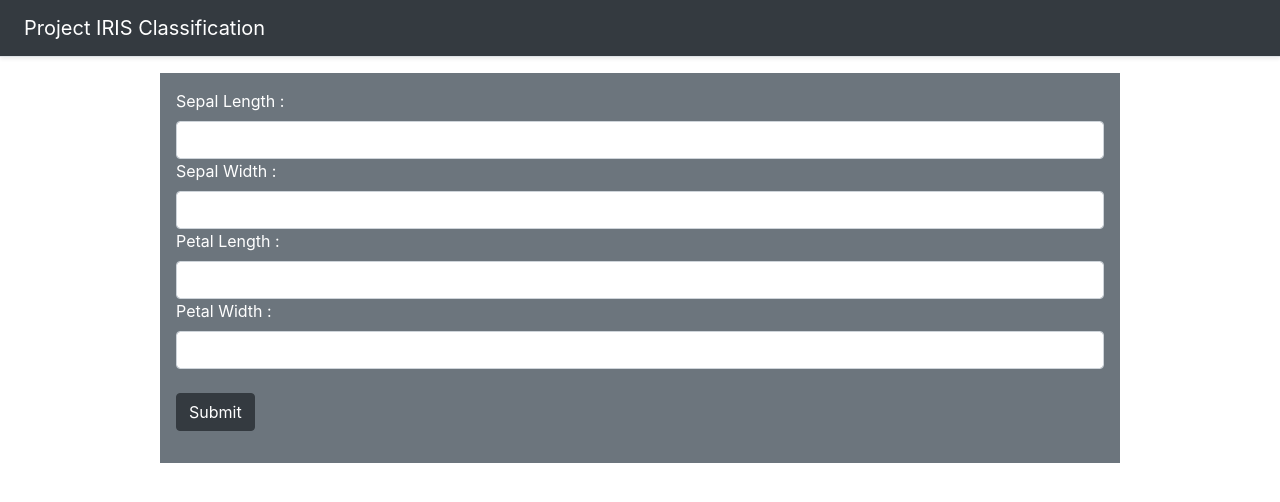
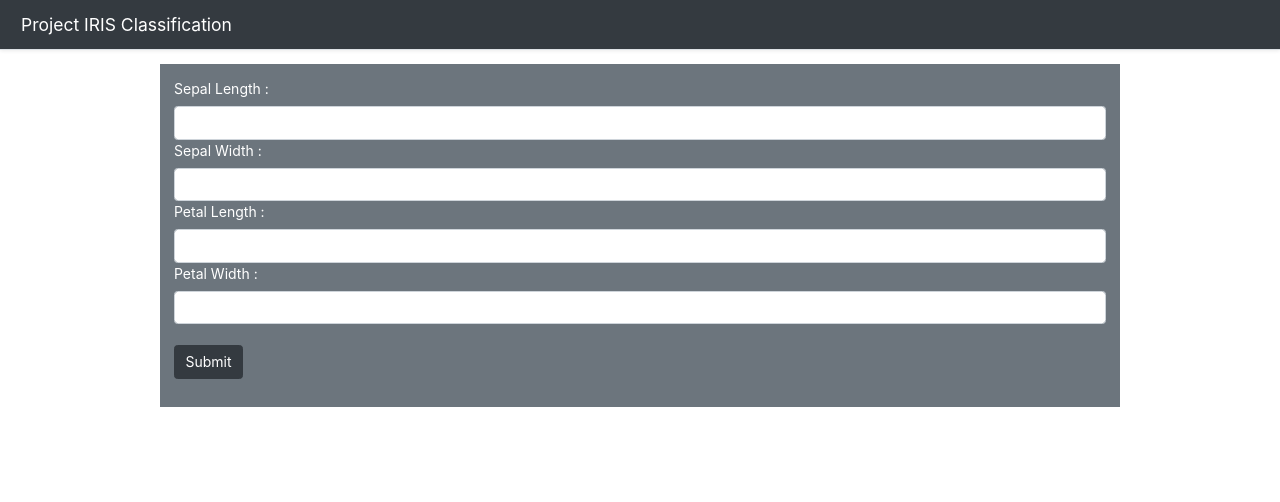
Before and after one commit to PriyankaShah2808/Flask_IrisClassification, a Flask app: page / in a window 1280 px wide. Shown: the top 502 px of the page. Run offline with Flask 3, Linux system fonts and the light colour scheme; some libraries are stand-ins or nearby versions.

Commit message:
Second commit

```diff
--- a/static/css/iris.css
+++ b/static/css/iris.css
@@ -1,12 +1,6 @@
 html {
     font-size: 14px;
   }
-  @media (min-width: 768px) {
-    html {
-      font-size: 16px;
-    }
-  }
-
   .container {
     max-width: 960px;
   }
```
Also changed, not shown: requirements.txt (added, +17 -0 lines), 1 other file.
